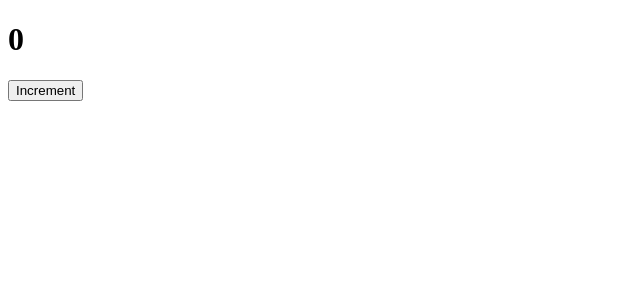
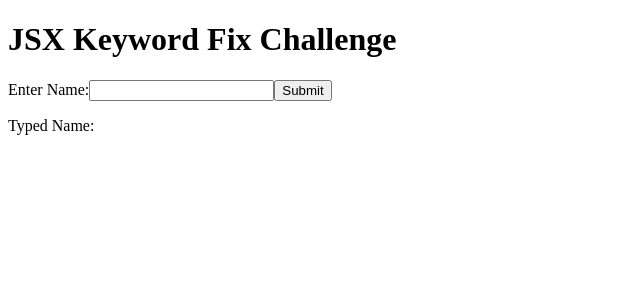
Before and after one commit to acciojob/debugging-challenge-react-Gokleshchaudhary, a React app: page / in a window 1280 px wide. Shown: the top 300 px of the page, without its empty margins (0-640 px from the left). Built offline with nearby package versions, Linux system fonts and the light colour scheme.

Commit message:
Update App.js

```diff
--- a/src/components/App.js
+++ b/src/components/App.js
@@ -1,17 +1,35 @@
-import React, { useEffect, useState } from "react";
-import '../styles/App.css';
+import React, { useState } from 'react';
 
-const App = () => {
+function App() {
+  const [name, setName] = useState('');
 
-  let [count, setCount] = useState(0)
+  const handleSubmit = (e) => {
+    e.preventDefault();
+    alert(`Submitted: ${name}`);
+  };
 
   return (
-    <div class="ball">
-      <h1 class="count" ondoubleclick={() => { alert("cant edit it") }}>{count}</h1>
-      <button class='increment-button' onclick={() => { setCount(count + 1) }}>Increment</button>
+    <div className="container">
+      <h1 className="title">JSX Keyword Fix Challenge</h1>
+
+      <form onSubmit={handleSubmit}>
+        <label htmlFor="username">Enter Name:</label>
+        <input
+          type="text"
+          id="username"
+          className="input-field"
+          value={name}
+          onChange={(e) => setName(e.target.value)}
+        />
+
+        <button className="submit-btn" type="submit">
+          Submit
+        </button>
+      </form>
+
+      <p className="output">Typed Name: {name}</p>
     </div>
-  )
+  );
 }
 
-
 export default App;
```
